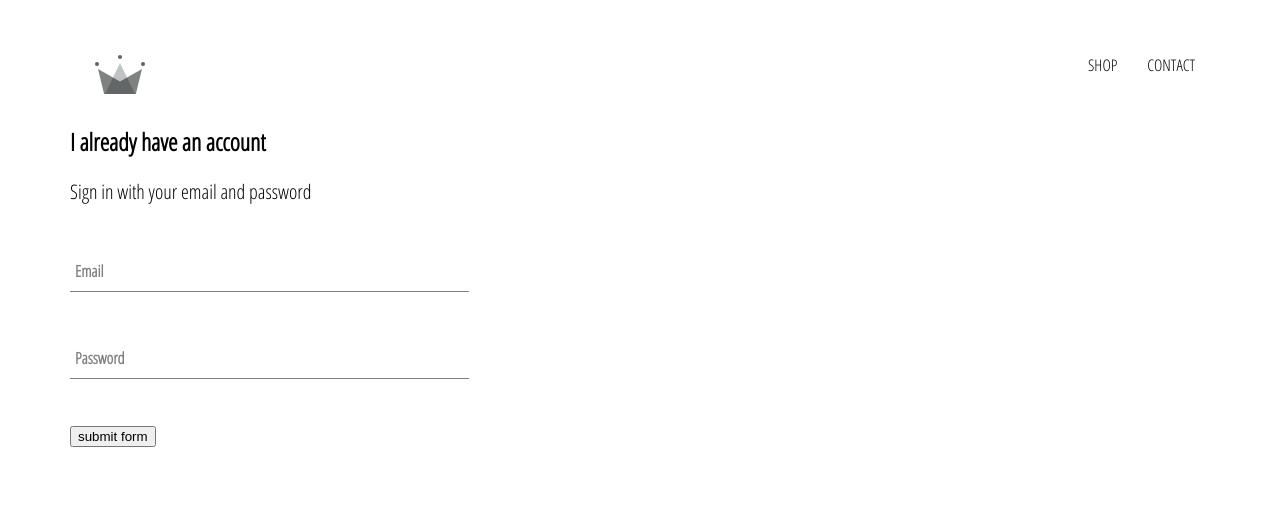
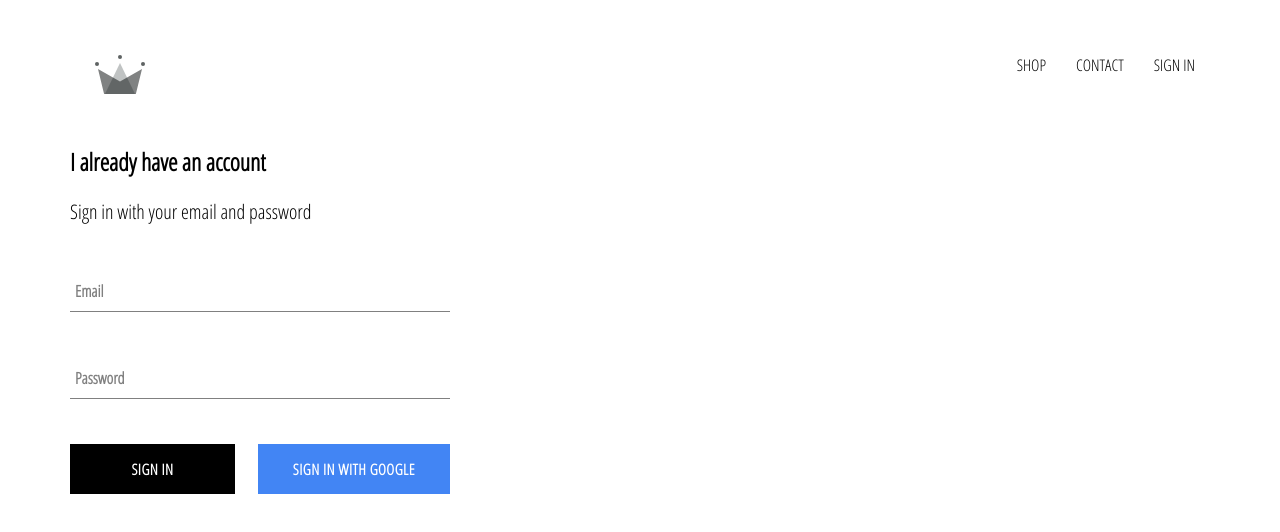
Before and after one commit to Meenachinmay/simple-react-eCommerce, a React (Create React App) app: page /signin in a window 1280 px wide. Shown: the top 532 px of the page. Built offline with nearby package versions, Linux system fonts and the light colour scheme; no server answers.

Commit message:
firebase and google authentication added, user can sign in and sign out using firebase and google

```diff
--- a/package.json
+++ b/package.json
@@ -6,6 +6,7 @@
     "@testing-library/jest-dom": "^4.2.4",
     "@testing-library/react": "^9.3.2",
     "@testing-library/user-event": "^7.1.2",
+    "firebase": "^7.13.1",
     "node-sass": "^4.13.1",
     "react": "^16.12.0",
     "react-dom": "^16.12.0",
--- a/src/App.css
+++ b/src/App.css
@@ -7,3 +7,7 @@
   margin: 10px;
   padding: 20px 60px;
 }
+
+* {
+  box-sizing: border-box;
+}
--- a/src/App.js
+++ b/src/App.js
@@ -7,14 +7,39 @@
 import Header from './components/header/header.component';
 import SignInAndSignUpPage from './pages/sign-in-and-sign-up/sign-in-and-sign-up.component';
 
+import { auth } from './firebase/firebase.utils';
+
 // css imports
 import './App.css';
 
+class App extends React.Component {
 
-function App() {
+  constructor(){
+    super();
+
+    this.state = {
+      currentUser: null
+    }
+  }
+
+  unsubscribeFromAuth = null;
+
+  componentDidMount() {
+    this.unsubscribeFromAuth = auth.onAuthStateChanged(user => {
+      this.setState({ currentUser: user });
+
+      console.log(user);
+    })
+  }
+
+  componentWillUnmount() {
+    this.unsubscribeFromAuth();
+  }
+
+  render(){
     return (
       <div className="body-main">
-      <Header />
+        <Header currentUser={this.state.currentUser}/>
         <Switch>
           <Route exact path='/' component={ Homepage }/>
           <Route path='/shop' component={ ShopPage }/>
@@ -23,5 +48,6 @@
       </div>
     );
   }
+}
 
 export default App;
--- /dev/null
+++ b/src/components/custom-button/custom-button.component.jsx
@@ -0,0 +1,11 @@
+import React from 'react';
+
+import './custom-button.style.scss';
+
+const CustomButton = ({btnText}) => (
+    <button className="custom-button">
+        {btnText}
+    </button>
+)
+
+export default CustomButton;
--- /dev/null
+++ b/src/components/custom-button/custom-button.style.scss
@@ -0,0 +1,22 @@
+.custom-button {
+    min-width: 165px;
+    width: auto;
+    height: 50px;
+    letter-spacing: 0.5px;
+    line-height: 50px;
+    padding: 0 35px 0 35px;
+    font-size: 15px;
+    background-color: black;
+    color: white;
+    text-transform: uppercase;
+    font-family: 'Open Sans Condensed';
+    font-weight: bolder;
+    border: none;
+    cursor: pointer;
+
+    &:hover {
+      background-color: white;
+      color: black;
+      border: 1px solid black;
+    }
+  }
--- a/src/components/header/header.component.jsx
+++ b/src/components/header/header.component.jsx
@@ -2,9 +2,11 @@
 import { Link } from 'react-router-dom';
 import { ReactComponent as Logo } from '../../assets/crown.svg';
 
+import { auth } from '../../firebase/firebase.utils';
+
 import './header.style.scss';
 
-const Header = () => (
+const Header = ({ currentUser }) => (
     <div className="header">
         <Link className="logo-container" to="/">
             <Logo className="logo" />
@@ -16,6 +18,11 @@
             <Link to="/shop" className="option">
                 CONTACT
             </Link>
+            {
+                currentUser ? <div className="option" onClick={() => auth.signOut()}>SIGN OUT</div>
+                :
+                <Link className="option" to="/signin">SIGN IN</Link>
+            }
         </div>
     </div>
 )
--- a/src/components/header/header.style.scss
+++ b/src/components/header/header.style.scss
@@ -22,6 +22,7 @@
         padding: 10px 15px;
         text-decoration: none;
         color: black;
+        cursor: pointer;
       }
     }
   }
--- a/src/components/sign-in/sign-in.component.jsx
+++ b/src/components/sign-in/sign-in.component.jsx
@@ -1,6 +1,9 @@
 import React from 'react';
 
 import FormInput from '../form-input/form-input.component';
+import CustomButton from '../custom-button/custom-button.component';
+
+import { signInWithGoogle } from '../../firebase/firebase.utils.js';
 
 import './sign-in.style.scss';
 
@@ -32,11 +35,14 @@
                 <span style={{ fontWeight: 'normal', fontSize: '20px' }}>Sign in with your email and password</span>
 
                 <form onSubmit={this.handleSubmit}>
-                    <FormInput type="email" value={this.state.email} required name="email" handleChange={this.handleChange} label="Email"/>
+                    <FormInput type="email" value={this.state.email} name="email" handleChange={this.handleChange} label="Email"/>
 
-                    <FormInput type="password" name="password" value={this.state.password} handleChange={this.handleChange} label="Password" required/>
+                    <FormInput type="password" name="password" value={this.state.password} handleChange={this.handleChange} label="Password"/>
 
-                    <input type="submit" value="submit form" />
+                    <div className="buttons">
+                        <CustomButton type="submit" btnText="Sign In"/>
+                        <button className="custom-button-google-sign-in" onClick={signInWithGoogle}>Sign In with Google</button>
+                    </div>
                 </form>
             </div>
         )
--- a/src/components/sign-in/sign-in.style.scss
+++ b/src/components/sign-in/sign-in.style.scss
@@ -1,3 +1,38 @@
 .sign-in{
-    width: 30vw;
+    width: 380px;
+    display: flex;
+    flex-direction: column;
 }
+
+.title {
+    margin: 10px 0;
+}
+
+.custom-button-google-sign-in {
+    min-width: 165px;
+    width: auto;
+    height: 50px;
+    letter-spacing: 0.5px;
+    line-height: 50px;
+    padding: 0 35px 0 35px;
+    font-size: 15px;
+    background-color: #4285f4;
+    color: white;
+    text-transform: uppercase;
+    font-family: 'Open Sans Condensed';
+    font-weight: bolder;
+    border: none;
+    cursor: pointer;
+
+    &:hover {
+      background-color: #357ae8;
+      color: white;
+      border: none;
+    }
+  }
+
+  .buttons {
+    display: flex;
+    justify-content: space-between;
+    align-items: center;
+  }
--- /dev/null
+++ b/src/firebase/firebase.utils.js
@@ -0,0 +1,25 @@
+import firebase from 'firebase/app';
+import 'firebase/firestore';
+import 'firebase/auth';
+
+const config = {
+    apiKey: "AIzaSyBAXa3Ags6buTVohsFnz86Nq8OThjhX27I",
+    authDomain: "react-ecommerce-c7233.firebaseapp.com",
+    databaseURL: "https://react-ecommerce-c7233.firebaseio.com",
+    projectId: "react-ecommerce-c7233",
+    storageBucket: "react-ecommerce-c7233.appspot.com",
+    messagingSenderId: "608318279213",
+    appId: "1:608318279213:web:54e2d4b00ace73e65ef2a4",
+    measurementId: "G-R33WKWQJ03"
+};
+
+firebase.initializeApp(config);
+
+export const auth = firebase.auth();
+export const firestore = firebase.firestore();
+
+const provider = new firebase.auth.GoogleAuthProvider();
+provider.setCustomParameters({prompt: 'select_account'});
+export const signInWithGoogle = () => auth.signInWithPopup(provider);
+
+export default firebase;
```
Also changed, not shown: 1 other file (tests, documents, lock files or other folders). Lines whose indentation alone changed are shown as unchanged.
